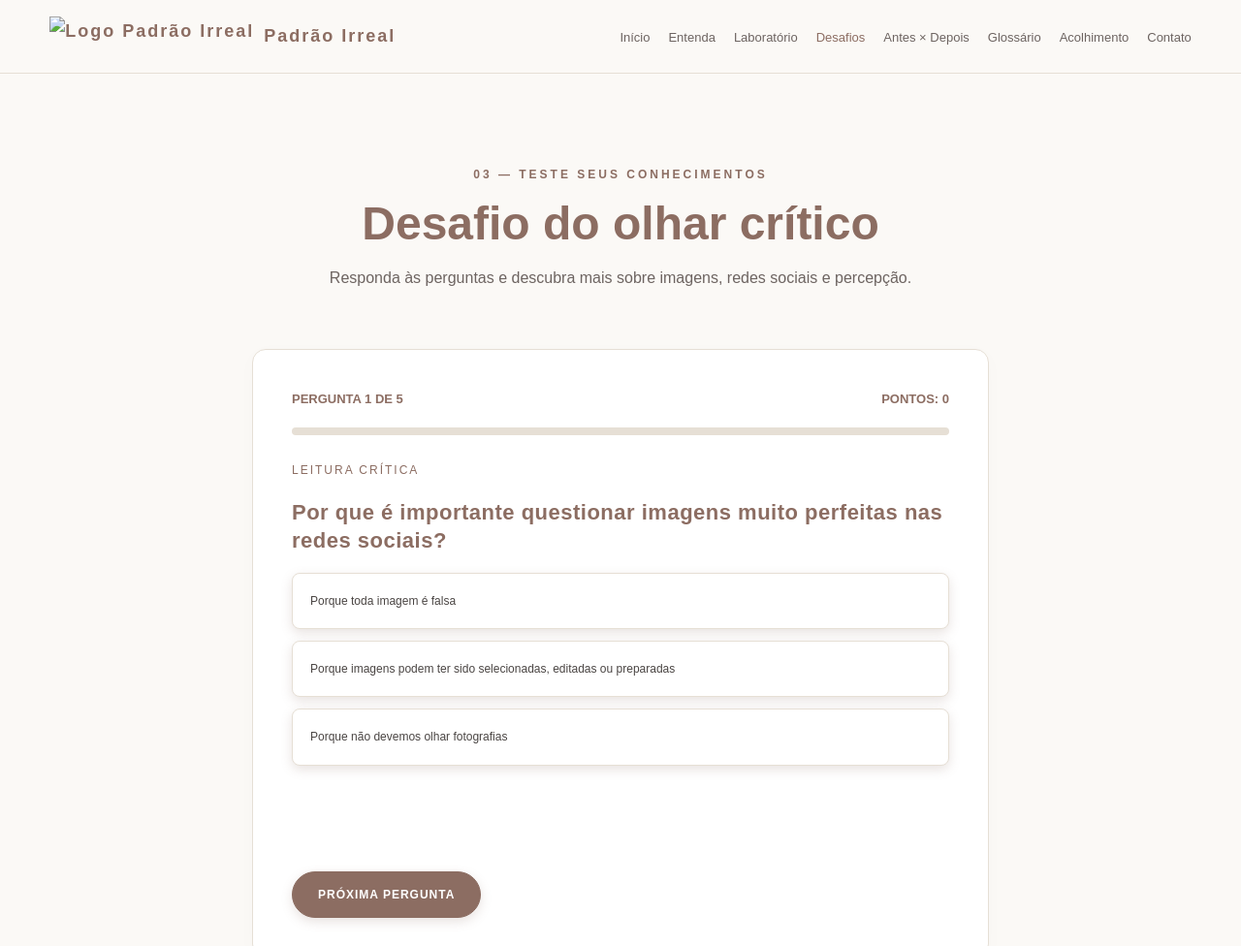
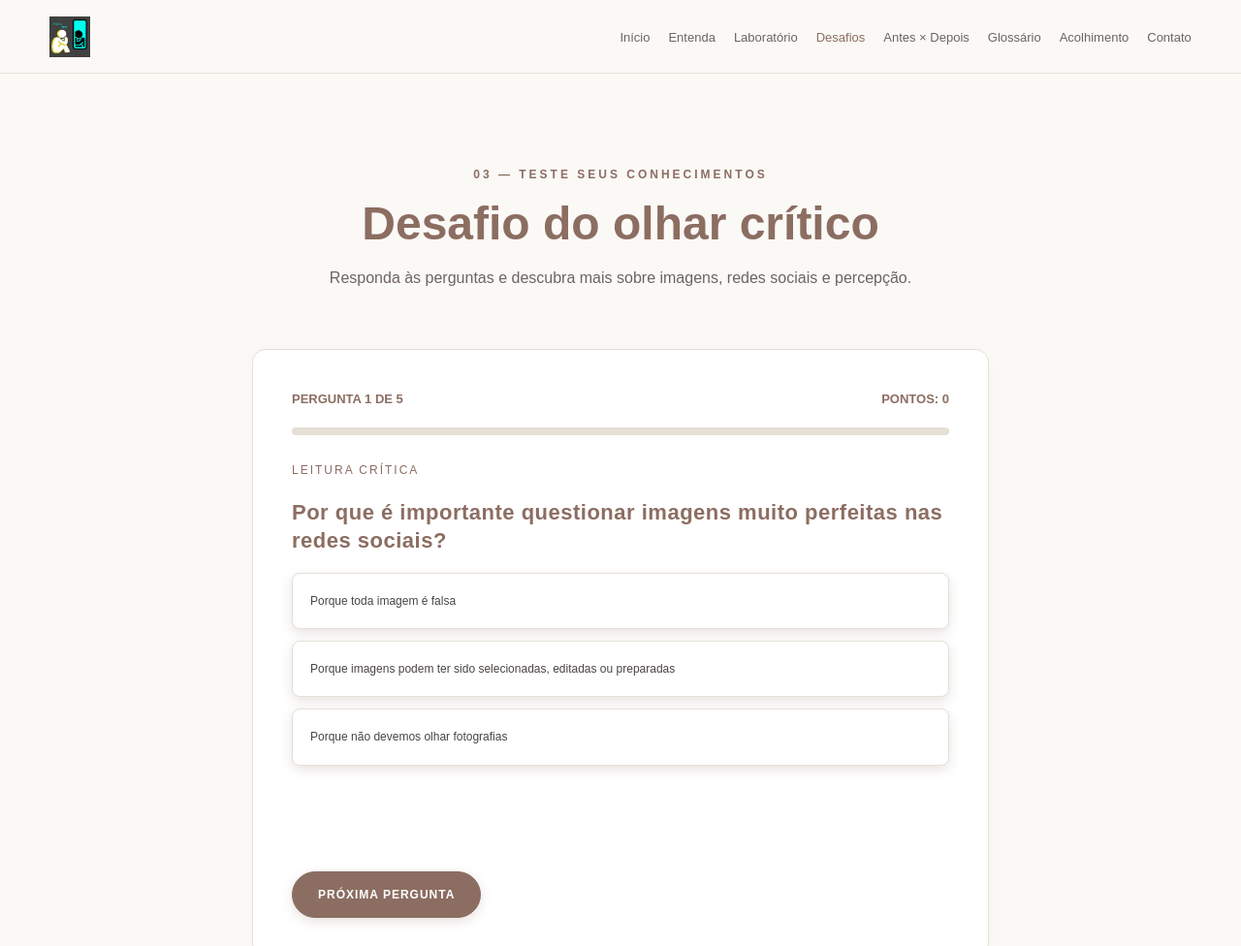
Before and after one commit to padraoirreal/padraoirreal, a plain HTML site: page pages/desafios.html in a window 1280 px wide. Shown: the top 976 px of the page at 97% size. Drawn offline with Linux system fonts and the light colour scheme.

Commit message:
Update logo image format in desafios.html

```diff
--- a/pages/desafios.html
+++ b/pages/desafios.html
@@ -12,9 +12,8 @@
 
     <header>
         <nav aria-label="Navegação principal">
-            <a class="logo" href="../index.html">
-    <img src="../imagens/logo-padrao-irreal.png" alt="Logo Padrão Irreal">
-    <span>Padrão Irreal</span>
+             <a class="logo" href="../index.html">
+    <img src="../imagens/logo-padrão-irreal.jpg" alt="Padrão Irreal">
 </a>
             <ul>
                 <li><a href="../index.html">Início</a></li>
```
